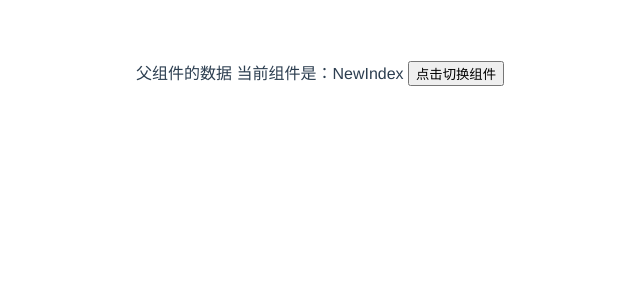
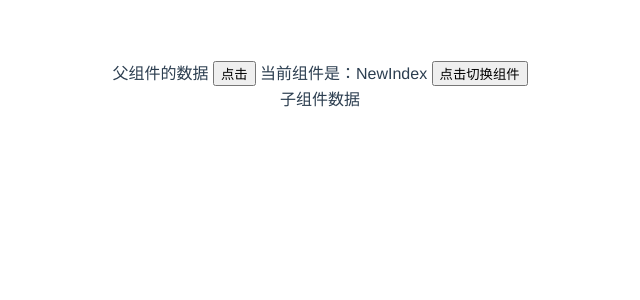
Before and after one commit to liutongyuA/vue3-demo, a Vue app: page / in a window 1280 px wide. Both pictures are taken after a click on the button "点击切换组件". Shown: the top 300 px of the page, without its empty margins (320-960 px from the left). Built offline with nearby package versions, Linux system fonts and the light colour scheme.

Commit message:
组件通讯-子父

```diff
--- a/src/App.vue
+++ b/src/App.vue
@@ -1,8 +1,10 @@
 <template>
   <HelloWorld v-if="active" />
-  <NewIndex v-else :toxun='toxun'/>
+  <NewIndex v-else :toxun='toxun' @emitEvent="emitEvent"/>
   当前组件是：{{active ?'HelloWorld' :'NewIndex' }}
   <button @click="clickHandler">点击切换组件</button>
+  <br>
+  子组件数据{{ zi }}
 </template>
 <script>
 import HelloWorld from './components/HelloWorld.vue'
@@ -16,11 +18,15 @@ export default {
   setup(){
     let active = ref(true)
     let toxun = ref('父组件的数据')
+    let zi = ref(null)
     function clickHandler(){
       active.value = !active.value
     }
+    const emitEvent =e=>{
+      zi.value = e
+    }
     return{
-      active,clickHandler,toxun
+      active,clickHandler,toxun,emitEvent,zi
     }
   }
 }
--- a/src/components/NewIndex.vue
+++ b/src/components/NewIndex.vue
@@ -1,9 +1,10 @@
 <template>
     {{ toxun }}
+    <button @click="btn">点击</button>
   </template>
 
   <script setup>
-  import { ref ,reactive,computed,onMounted,watch,watchEffect,defineProps} from "vue";
+  import { ref ,reactive,computed,onMounted,watch,watchEffect} from "vue";
       let count = ref(0)
       let msg = reactive([{a:1,b:2},3,{hh:'wc'}])
       let greet = function(event) {
@@ -41,4 +42,8 @@
           default:'哈哈哈'
         }
       })
+      const emit = defineEmits(['emitEvent'])
+      const btn = ()=>{
+        emit('emitEvent',msg)
+      }
   </script>
```
